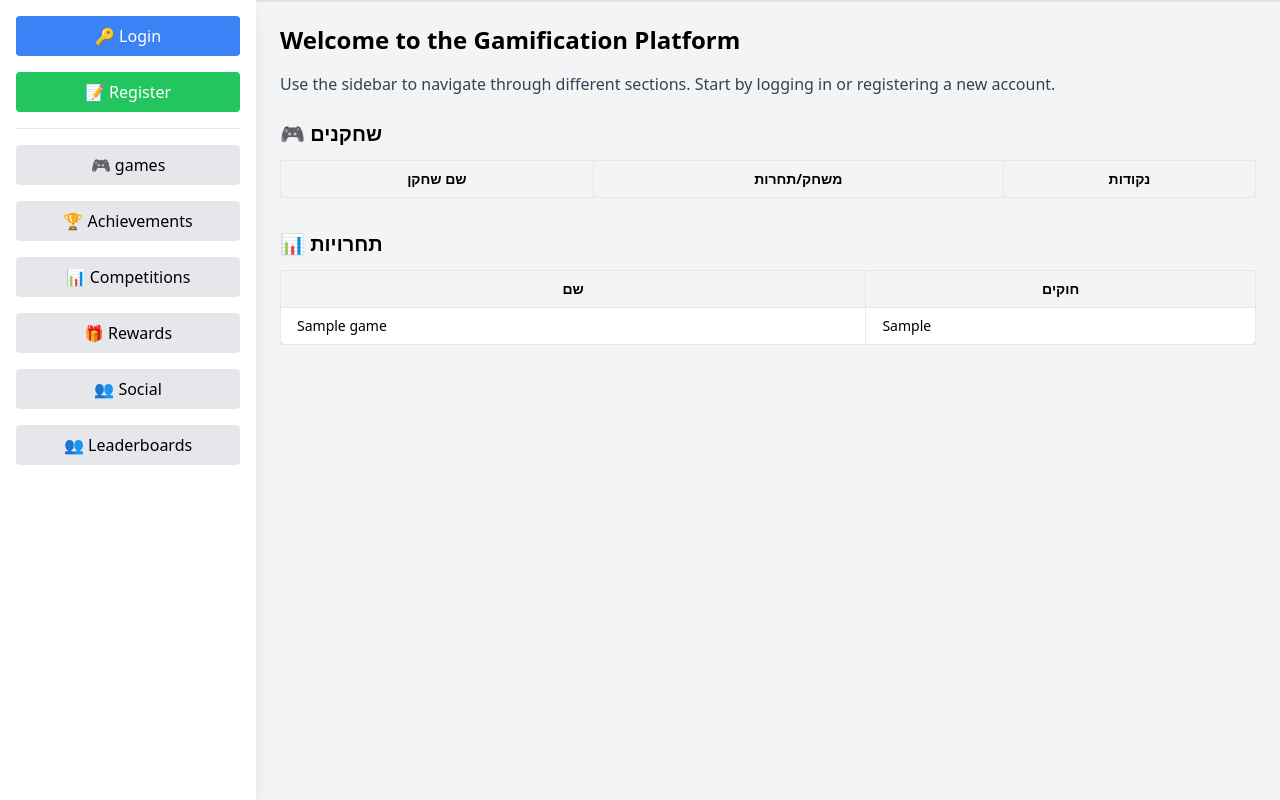
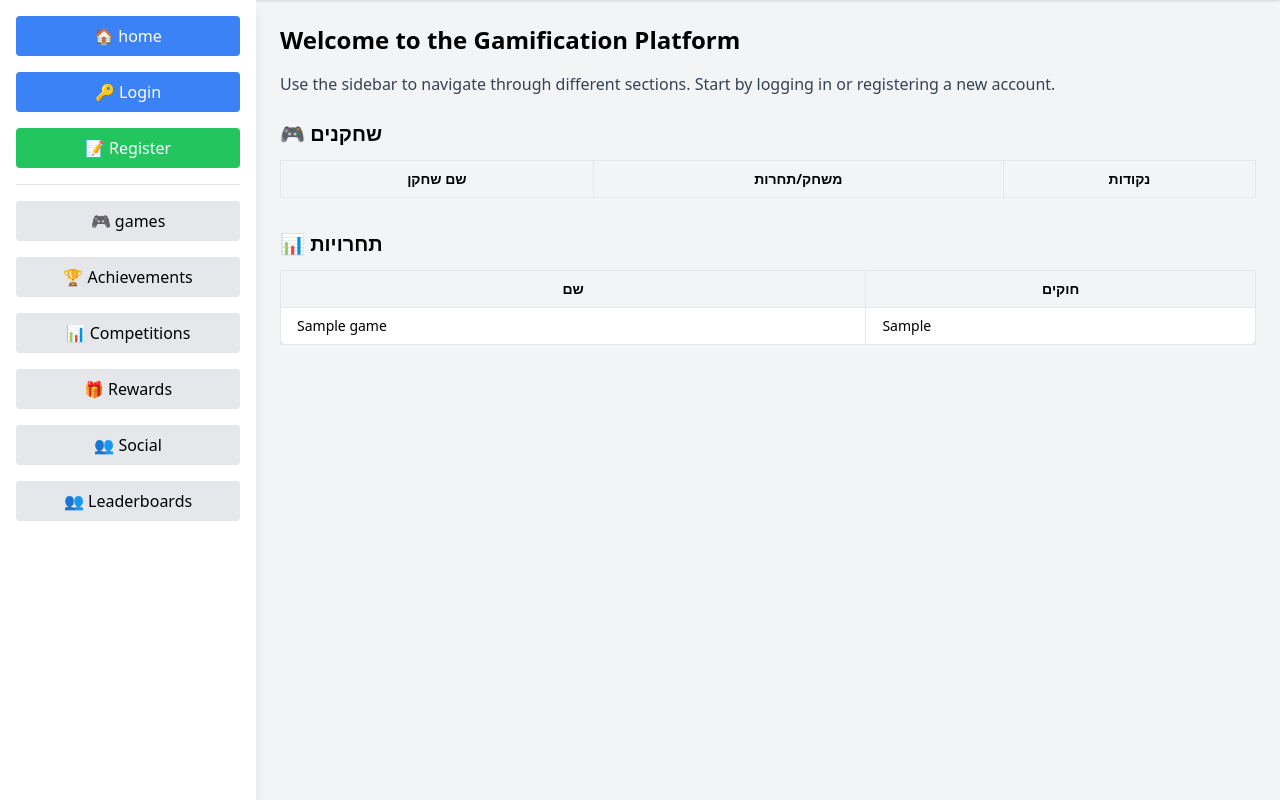
Before and after one commit to Gidiy/DevSecOps-Project6, a Flask app: page / in a window 1280 px wide. Shown: the part 60-860 px from the top of the page. Run offline with Flask 3, Linux system fonts and the light colour scheme; tables that the repository leaves empty hold one stand-in row (values such as "Sample post"); lists and menus that the app fills with data are empty; some libraries are stand-ins or nearby versions.

Commit message:
add home button

```diff
--- a/templates/homepage.html
+++ b/templates/homepage.html
@@ -4,6 +4,7 @@
   <meta charset="UTF-8">
   <title>Gamification Dashboard</title>
   <script src="https://cdn.tailwindcss.com"></script>
+
 </head>
 <body class="bg-gray-100 font-sans">
 
@@ -16,6 +17,7 @@
   <div class="flex">
     <!-- Sidebar -->
     <aside class="w-64 bg-white shadow-lg min-h-screen p-4 space-y-4">
+      <button onclick="showSection('home-section')" class="w-full bg-blue-500 text-white py-2 rounded">🏠 home</button>
       <button onclick="showSection('login-section')" class="w-full bg-blue-500 text-white py-2 rounded">🔑 Login</button>
       <button onclick="showSection('register-section')" class="w-full bg-green-500 text-white py-2 rounded">📝 Register</button>
       <hr>
@@ -31,7 +33,7 @@
     <main class="flex-1 p-6">
 
 
-      <section class="mb-6">
+      <section id="home-section" class="mb-6">
   <h2 class="text-2xl font-bold mb-4">Welcome to the Gamification Platform</h2>
   <p class="text-gray-700 mb-6">
     Use the sidebar to navigate through different sections. Start by logging in or registering a new account.
@@ -109,7 +111,7 @@
           <button onclick="sendRequest('games_active')" class="bg-gray-500 text-white px-3 py-2 rounded">Active</button>
           <button onclick="sendRequest('games_join')" class="bg-green-500 text-white px-3 py-2 rounded">Join</button>
           <button onclick="sendRequest('games_progress_update')" class="bg-yellow-500 text-white px-3 py-2 rounded">Update Progress</button>
-          <button onclick="sendRequest('games_custom_create')" class="bg-purple-500 text-white px-3 py-2 rounded">Custom Rules</button>
+          <button onclick="sendRequest('games_custom_create')" class="bg-purple-500 text-white px-3 py-2 rounded">Custom Rules-name must not exist</button>
         </div>
         <pre id="games-output" class="bg-white p-3 mt-3 rounded shadow"></pre>
       </section>
```
